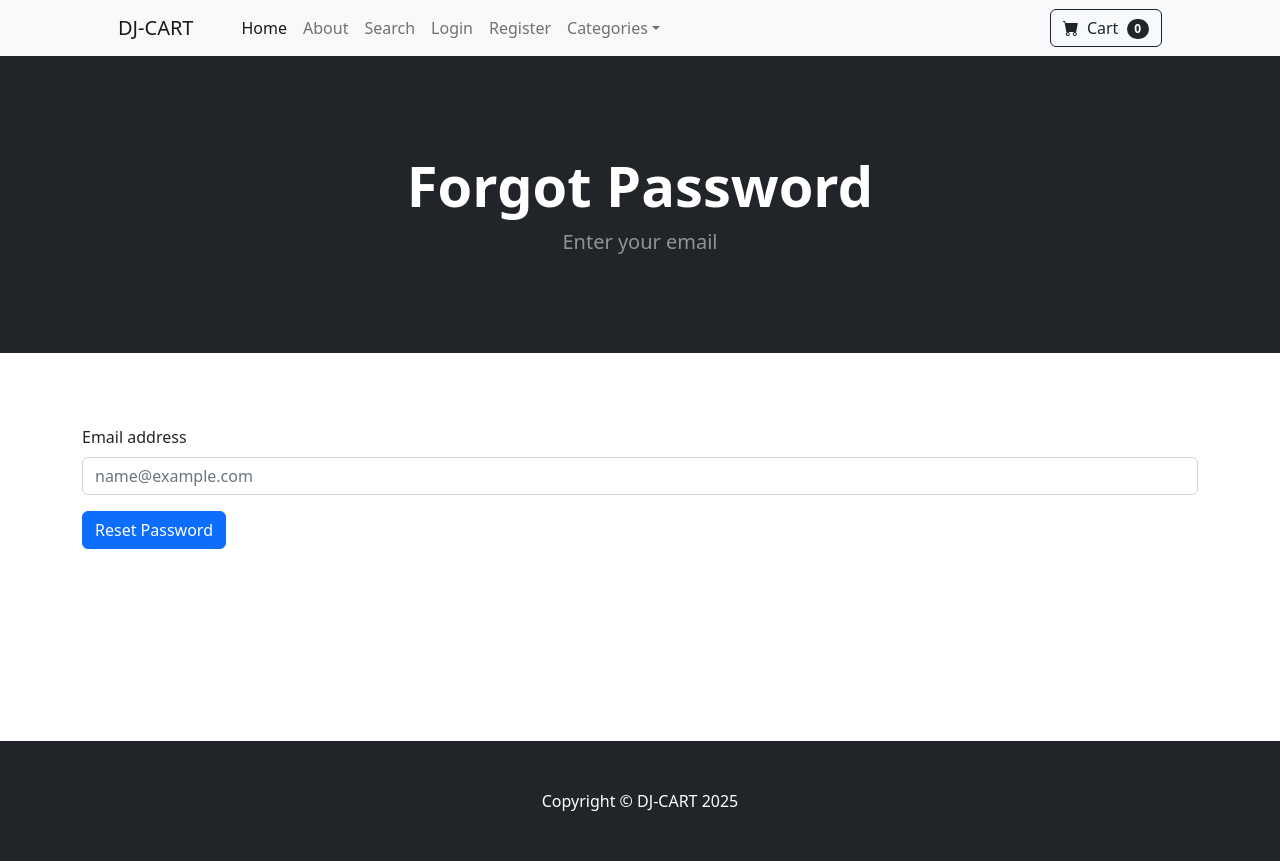
After one commit to ajayakumar4741/DJ-KART, a Django app: page /forgot_password/ in a window 1280 px wide. The commit adds this page. Run offline with Django 5.2, Linux system fonts and the light colour scheme; some libraries are stand-ins or nearby versions.

Commit message:
added reset password option

```diff
--- a/ecomstore/forms.py
+++ b/ecomstore/forms.py
@@ -35,6 +35,7 @@ class ChangePasswordForm(SetPasswordForm):
         self.fields['new_password2'].widget.attrs['placeholder'] = 'Confirm Password'
         self.fields['new_password2'].label = ''
         self.fields['new_password2'].help_text = '<span class="form-text text-muted"><small>Enter the same password as before, for verification.</small></span>'
+
 
 class UpdateUserForm(UserChangeForm):
     password = None
--- /dev/null
+++ b/ecomstore/templates/forgot-password.html
@@ -0,0 +1,40 @@
+{% extends 'base.html' %}
+
+{% block content %}
+<header class="bg-dark py-5">
+    <div class="container px-4 px-lg-5 my-5">
+        <div class="text-center text-white">
+            <h1 class="display-4 fw-bolder">Forgot Password</h1>
+            <p class="lead fw-normal text-white-50 mb-0">Enter your email</p>
+        </div>
+    </div>
+</header>
+
+<br>
+<br>
+<br>
+
+<div class="container">
+    <div class="row">
+        <form method="post" action="{% url 'forgot_password' %}">
+            {% csrf_token %}
+            <div class="mb-3">
+                <label for="exampleFormControlInput1" class="form-label">Email address</label>
+                <input type="email" class="form-control" name="email" placeholder="name@example.com">
+            </div>
+            <div class="form-group mb-0">
+                <button class="btn btn-primary btn-block" type="submit">Reset Password</button>
+            </div>
+        </form>
+    </div>
+</div>
+<br>
+<br>
+<br>
+<br>
+<br>
+<br>
+<br>
+<br>
+
+{% endblock %}
--- a/ecomstore/templates/login.html
+++ b/ecomstore/templates/login.html
@@ -31,6 +31,7 @@
             <button type="submit" class="btn btn-primary">Login</button>
         </form>
     </div>
+    <a href="{% url 'forgot_password' %}">Forget Password?</a>
 </div>
 <br>
 <br>
--- a/ecomstore/urls.py
+++ b/ecomstore/urls.py
@@ -11,6 +11,8 @@ urlpatterns = [
     path('update_user/',views.update_user,name='update_user'),
     path('update_info/',views.update_info,name='update_info'),
     path('update_password/',views.update_password,name='update_password'),
+    path('reset_password/<str:token>/',views.reset_password,name='reset_password'),
+    path('forgot_password/',views.forgot_password,name='forgot_password'),
     path('product/<int:pk>',views.product,name='product'),
     path('category/<str:foo>',views.category,name='category'),
     path('category_summary/',views.category_summary,name='category_summary')
--- a/ecomstore/views.py
+++ b/ecomstore/views.py
@@ -1,5 +1,5 @@
 from django.shortcuts import render,redirect
-from . models import Product,Category, Profile
+from . models import Product,Category, Profile, PasswordResetRequest
 from django.contrib.auth import authenticate,login,logout
 from django.contrib import messages
 from django.urls import reverse
@@ -10,6 +10,7 @@ from django.contrib.auth.models import User
 from django.db.models import Q
 import json
 from cart.cart import Cart
+from django.utils.crypto import get_random_string
 # Create your views here.
 
 def update_password(request):
@@ -31,6 +32,37 @@ def update_password(request):
     else:
         messages.success(request,'You must logged in to access this page!!!')
         return redirect('home')
+
+def reset_password(request, token):
+    reset_request = PasswordResetRequest.objects.filter(token=token).first()
+
+    if not reset_request or not reset_request.is_valid():
+        messages.error(request, 'Invalid or expired reset link')
+        return redirect('home')
+
+    if request.method == 'POST':
+        new_password = request.POST['new_password']
+        reset_request.user.set_password(new_password)
+        reset_request.user.save()
+        messages.success(request, 'Password reset successful')
+        return redirect('login')
+
+    return render(request, 'reset-password.html', {'token': token})
+
+def forgot_password(request):
+    if request.method == 'POST':
+        email = request.POST['email']
+        user = User.objects.filter(email=email).first()
+
+        if user:
+            token = get_random_string(32)
+            reset_request = PasswordResetRequest.objects.create(user=user, email=email, token=token)
+            reset_request.send_reset_email()
+            messages.success(request, 'Reset link sent to your email.')
+        else:
+            messages.error(request, 'Email not found.')
+
+    return render(request, 'forgot-password.html')
 
 def update_user(request):
     if request.user.is_authenticated:
--- a/mydj/settings.py
+++ b/mydj/settings.py
@@ -29,7 +29,7 @@ SECRET_KEY = os.getenv('SECRET_KEY')
 # SECURITY WARNING: don't run with debug turned on in production!
 DEBUG = True
 
-ALLOWED_HOSTS = ['59a6df548616.ngrok-free.app','127.0.0.1','dj-kart-production.up.railway.app','https://dj-kart-production.up.railway.app']
+ALLOWED_HOSTS = ['59a6df548616.ngrok-free.app','127.0.0.1','localhost','dj-kart-production.up.railway.app','https://dj-kart-production.up.railway.app']
 CSRF_TRUSTED_ORIGINS = ['https://59a6df548616.ngrok-free.app','https://dj-kart-production.up.railway.app']
 
 # Application definition
@@ -147,3 +147,6 @@ DEFAULT_AUTO_FIELD = 'django.db.models.BigAutoField'
 PAYPAL_TEST = True
 
 PAYPAL_RECEIVER_EMAIL = 'djbusiness@dj.com' # busineess sanfbox account of paypal
+
+# Use console email backend for local development
+EMAIL_BACKEND = 'django.core.mail.backends.console.EmailBackend'
```
Also changed, not shown: ecomstore/models.py (+28 -0 lines), ecomstore/templates/reset-password.html (added, +46 -0 lines), ecomstore/migrations/0005_passwordresetrequest.py (added).
